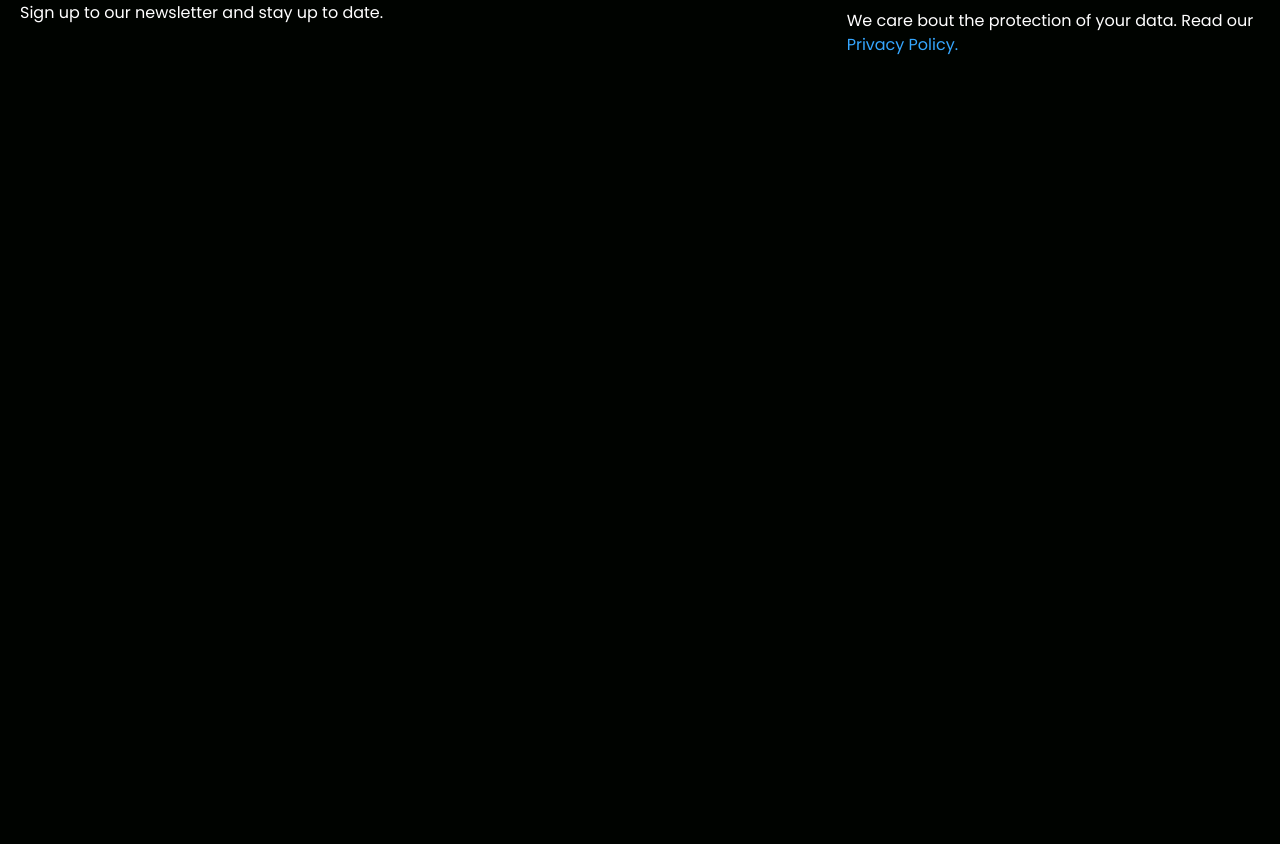
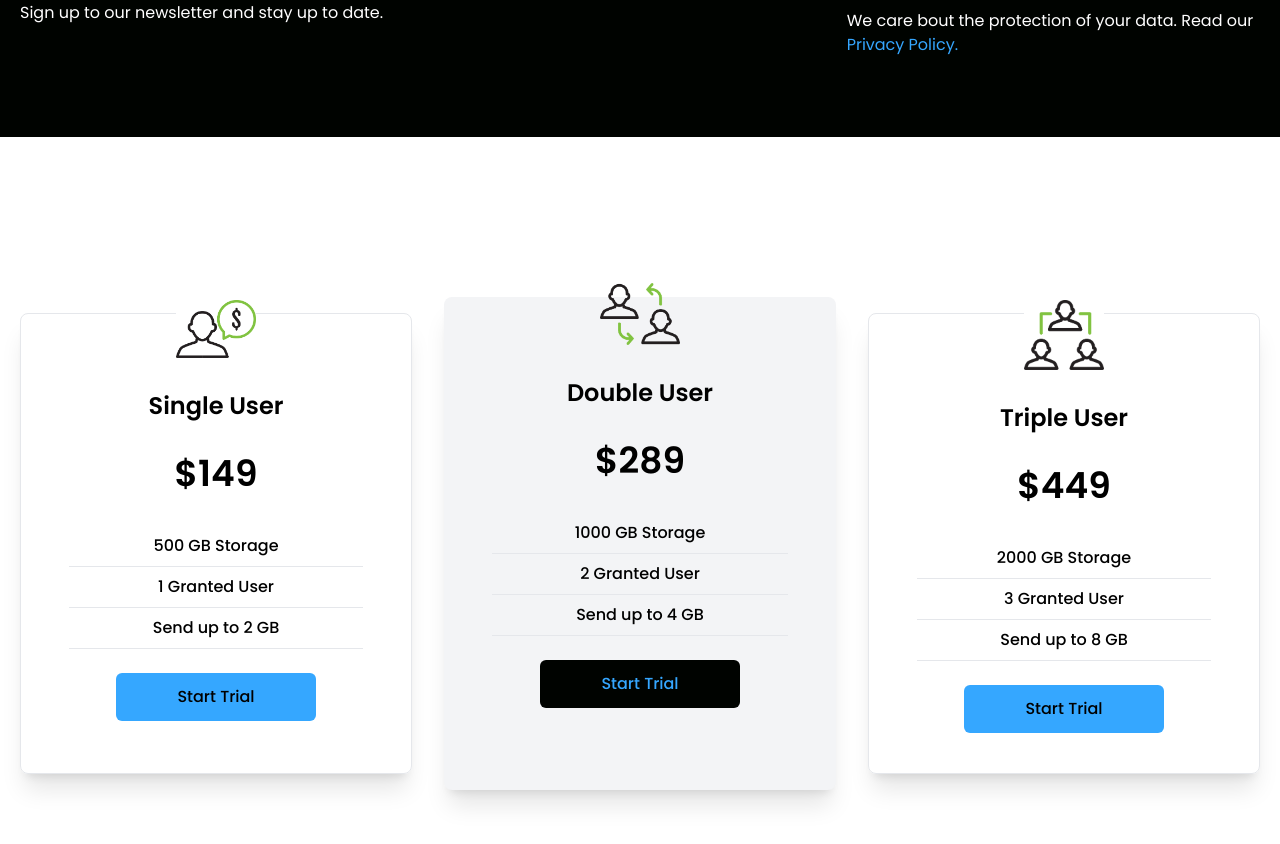
Before and after one commit to JailsonA/Landpage_data, a React (Create React App) app: page / in a window 1280 px wide. Shown: the part 1640-2484 px from the top of the page. Before the commit the page ends 1777 px from the top, so only its background shows below. Built offline with nearby package versions, Linux system fonts and the light colour scheme.

Commit message:
Cards design add OK

```diff
--- a/src/App.js
+++ b/src/App.js
@@ -1,5 +1,6 @@
 import React from "react";
 import Analytics from "./components/Analytics";
+import Cards from "./components/Cards";
 import Hero from "./components/Hero";
 import Navbar from "./components/Navbar";
 import Newsletter from "./components/Newsletter";
@@ -11,6 +12,7 @@
      <Hero/>
      <Analytics/>
      <Newsletter/>
+     <Cards/>
     </div>
   );
 }
--- /dev/null
+++ b/src/components/Cards.jsx
@@ -0,0 +1,65 @@
+import React from "react";
+import Single from "../assets/single.png";
+import Double from "../assets/double.png";
+import Triple from "../assets/triple.png";
+const Cards = () => {
+  return (
+    <div className="w-full py-[10rem] px-4 bg-white">
+      <div className="max-w-[1240px] mx-auto grid md:grid-cols-3 gap-8">
+        <div className="w-full shadow-xl flex flex-col p-4 border my-4 rounded-lg hover:scale-[1.02] duration-300">
+          <img
+            className="w-20 mx-auto mt-[-30px] bg-white"
+            src={Single}
+            alt="single"
+          />
+          <h2 className="text-2xl font-bold text-center py-8">Single User</h2>
+          <p className="text-center text-4xl font-bold">$149</p>
+          <div className="text-center font-medium">
+            <p className="py-2 border-b mx-8 mt-8">500 GB Storage</p>
+            <p className="py-2 border-b mx-8">1 Granted User</p>
+            <p className="py-2 border-b mx-8">Send up to 2 GB </p>
+          </div>
+          <button className="bg-[#35A7FF] w-[200px] rounded-md font-medium my-6 mx-auto px-6 py-3">
+            Start Trial
+          </button>
+        </div>
+        <div className="w-full shadow-xl bg-gray-100 flex flex-col p-4 my-8 md:my-0 rounded-lg hover:scale-[1.02] duration-300">
+          <img
+            className="w-20 mx-auto mt-[-30px] bg-transparent"
+            src={Double}
+            alt="single"
+          />
+          <h2 className="text-2xl font-bold text-center py-8">Double User</h2>
+          <p className="text-center text-4xl font-bold">$289</p>
+          <div className="text-center font-medium">
+            <p className="py-2 border-b mx-8 mt-8">1000 GB Storage</p>
+            <p className="py-2 border-b mx-8">2 Granted User</p>
+            <p className="py-2 border-b mx-8">Send up to 4 GB </p>
+          </div>
+          <button className="bg-[#000300] text-[#35A7FF] w-[200px] rounded-md font-medium my-6 mx-auto px-6 py-3">
+            Start Trial
+          </button>
+        </div>
+        <div className="w-full shadow-xl flex flex-col p-4 border my-4 rounded-lg hover:scale-[1.02] duration-300">
+          <img
+            className="w-20 mx-auto mt-[-30px] bg-white"
+            src={Triple}
+            alt="single"
+          />
+          <h2 className="text-2xl font-bold text-center py-8">Triple User</h2>
+          <p className="text-center text-4xl font-bold">$449</p>
+          <div className="text-center font-medium">
+            <p className="py-2 border-b mx-8 mt-8">2000 GB Storage</p>
+            <p className="py-2 border-b mx-8">3 Granted User</p>
+            <p className="py-2 border-b mx-8">Send up to 8 GB</p>
+          </div>
+          <button className="bg-[#35A7FF] w-[200px] rounded-md font-medium my-6 mx-auto px-6 py-3">
+            Start Trial
+          </button>
+        </div>
+      </div>
+    </div>
+  );
+};
+
+export default Cards;
```
